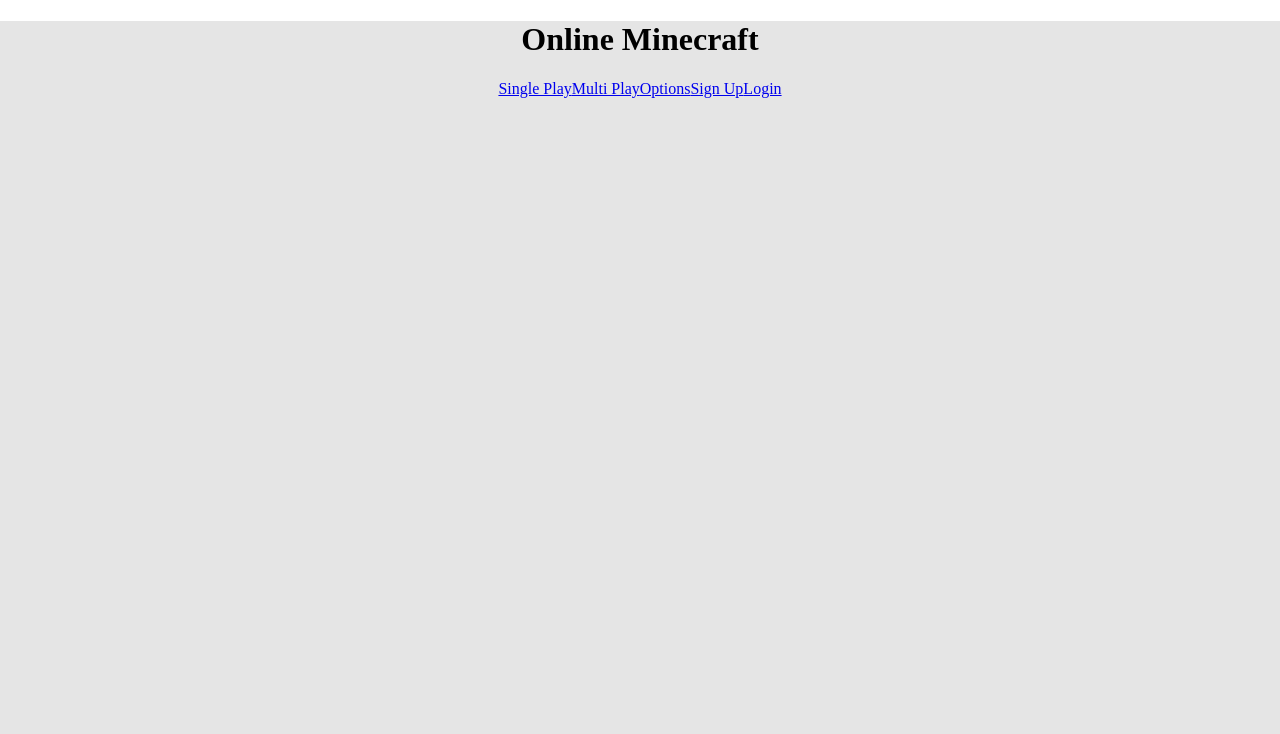
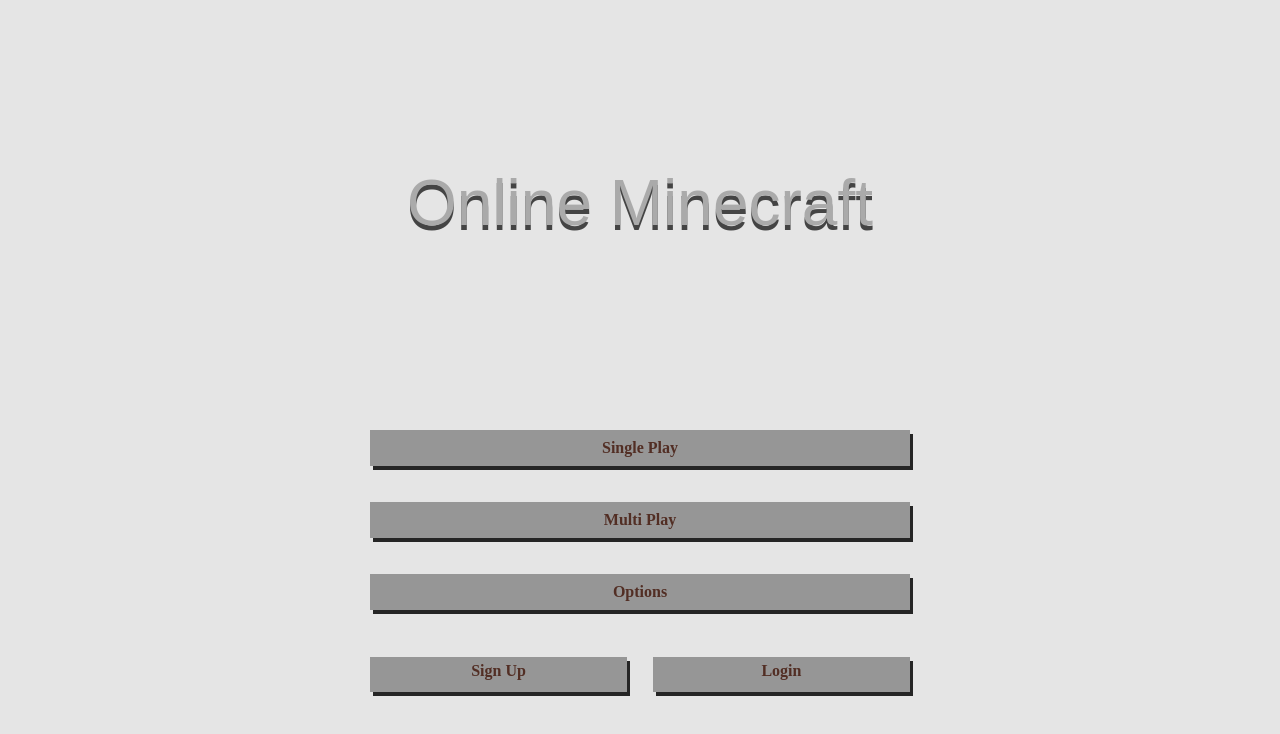
Before and after one commit to meti651/online-minecraft, a React (Create React App) app: page / in a window 1280 px wide. Shown: the top 734 px of the page. Built offline with nearby package versions, Linux system fonts and the light colour scheme.

Commit message:
designe part

```diff
--- a/src/components/Home.css
+++ b/src/components/Home.css
@@ -0,0 +1,87 @@
+.home-container {
+    position: relative;
+    min-width: 400px;
+    min-height: 400px;
+    max-width: 900px;
+    max-height: 800px;
+    background: transparent;
+    height: 90%;
+    width: 90%;
+    margin: auto;
+    top: 10%;
+    display: flex;
+    flex-direction: column;
+    justify-content: space-around;
+}
+
+.home-title {
+    font-family: fantasy;
+    font-size: 400%;
+    text-shadow: 0 5px rgba(0, 0, 0, 0.7);
+    color: rgb(170, 170, 170);
+    cursor: default;
+}
+
+.home-btns {
+    display: flex;
+    flex-direction: column;
+    justify-content: center;
+}
+
+.home-btns a {
+    text-decoration: none;
+    background-color: rgba(150, 150, 150, 1);
+    color: #522e24;
+    padding: 1% 0;
+    box-shadow: 3px 4px rgba(0, 0, 0, 0.84);
+    font-weight: bold;
+}
+
+.home-btns a:hover {
+    background-color: #75beda;
+    color: #ebedc8;
+    box-shadow: 6px 8px rgba(0, 0, 0, 0.84);
+
+}
+
+.home-btns > a{
+    display: block;
+    width: 60%;
+    height: 50%;
+    margin: 2% auto;
+}
+
+.home-btns > a:hover {
+    height: 55%;
+    width: 65%;
+}
+
+.home-btns a:active :focus {
+    text-decoration: none;
+    color: black;
+}
+
+.home-auth{
+    display: flex;
+    justify-content: space-between;
+    flex-direction: row;
+    margin: 2% auto;
+    width: 60%;
+}
+
+
+.spacer{
+    flex: 0.1;
+}
+
+.home-auth a{
+    flex: 1;
+    width: 100%;
+    height: 50%;
+    margin: 2% auto;
+}
+
+.home-auth a:hover {
+    width: 105%;
+    height: 55%;
+}
--- a/src/components/Home.tsx
+++ b/src/components/Home.tsx
@@ -1,5 +1,7 @@
 import React from "react";
 import {Link} from "react-router-dom";
+
+import "./Home.css";
 
 interface Props {
 
@@ -8,14 +10,17 @@
 const Home: React.FC<Props> = () => {
     return <div className="home-container">
         <div className="home-title">
-            <h1>Online Minecraft</h1>
+            <div className="title">Online Minecraft</div>
         </div>
         <div className="home-btns">
             <Link to="/game/single" className="home-btn">Single Play</Link>
             <Link to="/game/multi" className="home-btn">Multi Play</Link>
             <Link to="/options" className="home-btn">Options</Link>
-            <Link to="/registration" className="home-btn">Sign Up</Link>
-            <Link to="/login" className="home-btn">Login</Link>
+            <div className="home-auth">
+                <Link to="/registration" className="home-btn">Sign Up</Link>
+                <div className="spacer"/>
+                <Link to="/login" className="home-btn">Login</Link>
+            </div>
         </div>
     </div>;
 };
```
